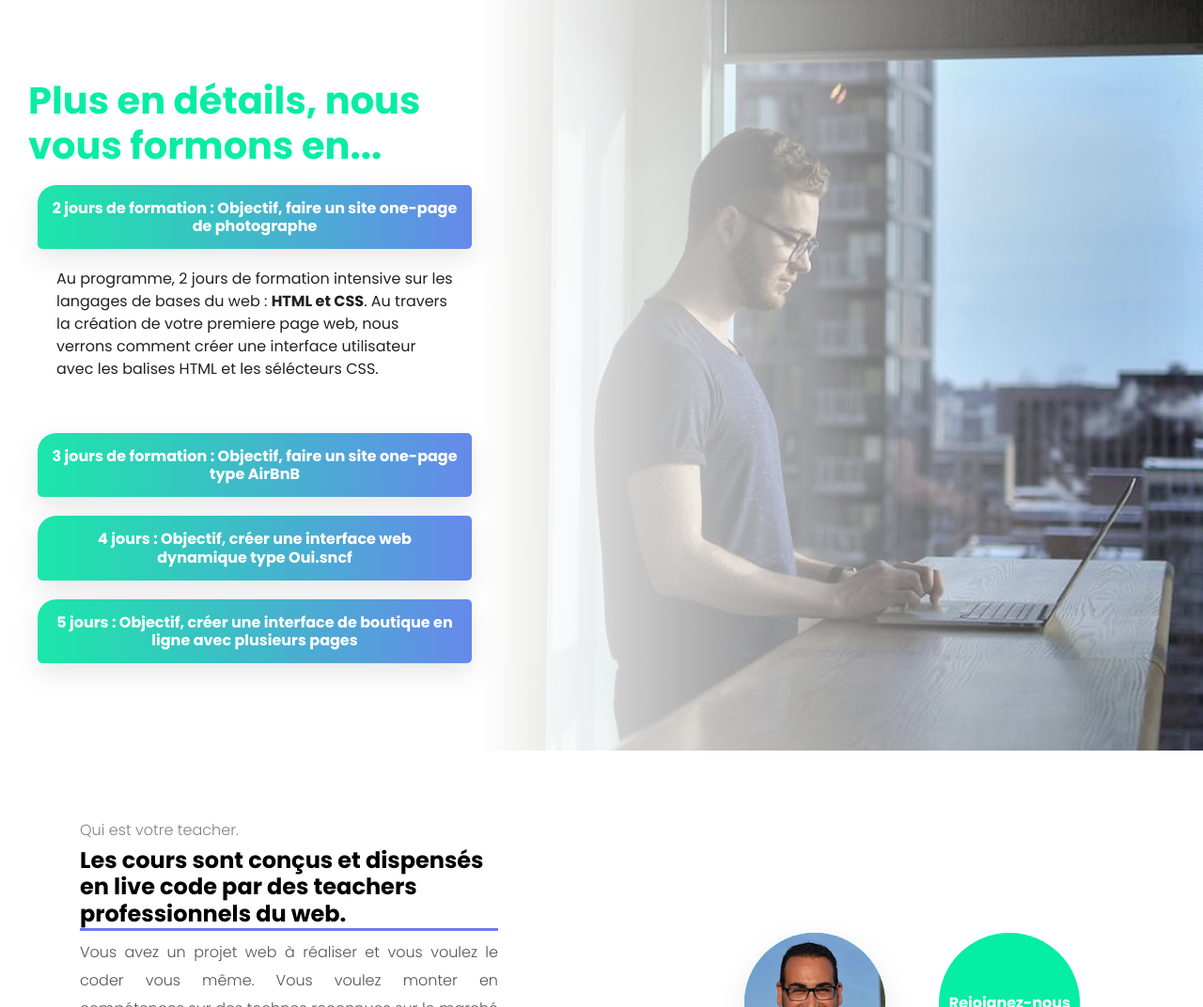
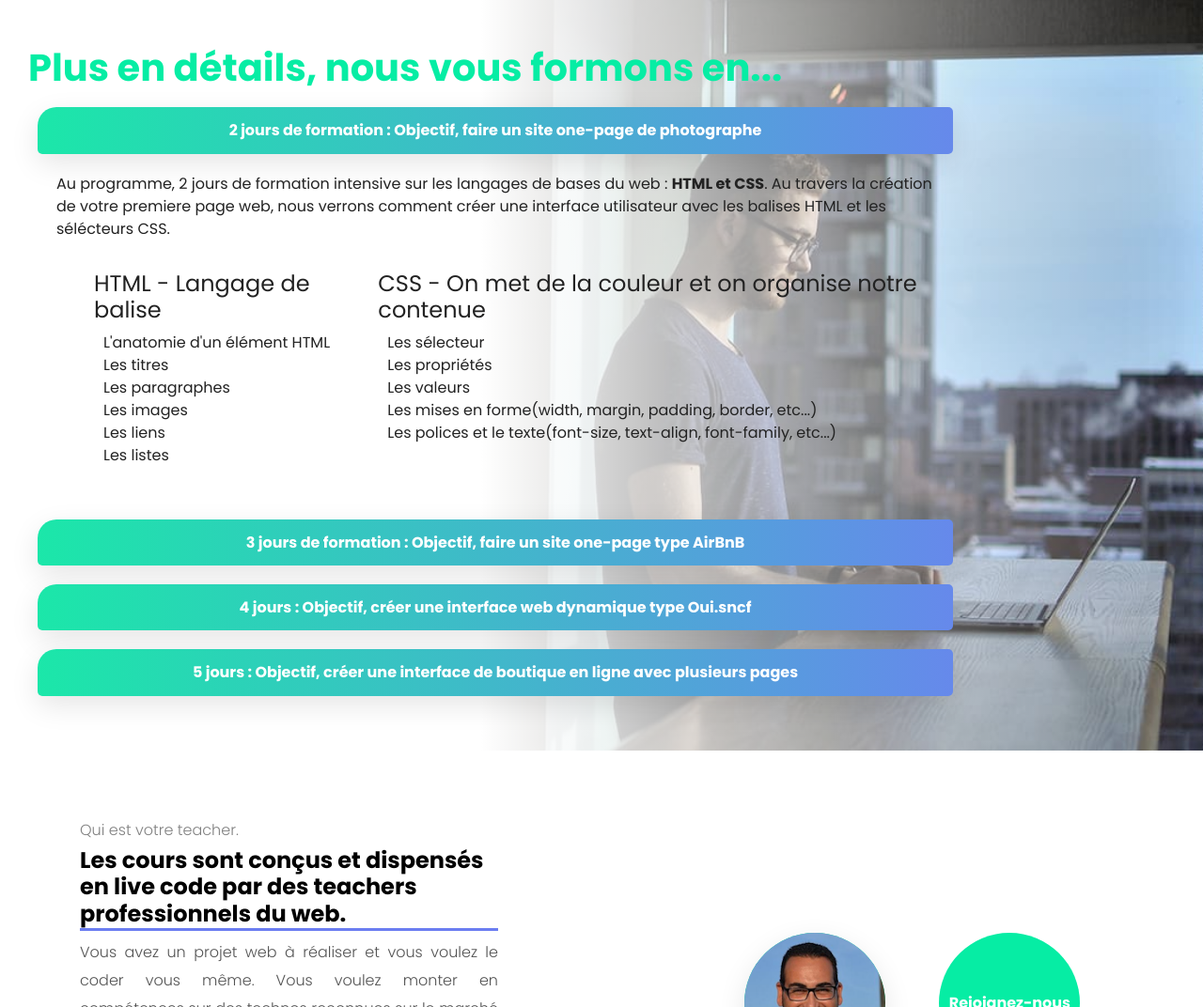
Before and after one commit to vamos91/test-contact-form, a website: page views/index.html in a window 1280 px wide. Shown: the part 5592-6664 px from the top of the page at 94% size. Drawn offline with nearby package versions, Linux system fonts and the light colour scheme; files that its build step writes are made by us from their sources; files whose address does not match are found by name.

Commit message:
programme update

```diff
--- a/public/style.css
+++ b/public/style.css
@@ -215,7 +215,7 @@ button{
 }
 
 .accordion{
-    width: 40%;
+    width: 80%;
     padding-left: 30px;
 }
 
@@ -542,3 +542,7 @@ form{
     box-shadow:  0 10px 30px rgba(0,0,0,.1);
     transition: .4s;
 }
+
+.details{
+  display: flex;
+}
--- a/views/index.html
+++ b/views/index.html
@@ -324,6 +324,27 @@
                     <div id="collapseOne" class="collapse show" aria-labelledby="headingOne" data-parent="#accordionExample">
                     <div class="card-body">
                         <p>Au programme, 2 jours de formation intensive sur les langages de bases du web : <strong>HTML et CSS</strong>. Au travers la création de votre premiere page web, nous verrons comment créer une interface utilisateur avec les balises HTML et les sélécteurs CSS.</p>
+                        <div class="details">
+                           <ul>
+                            <h4>HTML - Langage de balise</h4>
+                            <li>L'anatomie d'un élément HTML</li>
+                            <li>Les titres</li>
+                            <li>Les paragraphes</li>
+                            <li>Les images</li>
+                            <li>Les liens</li>
+                            <li>Les listes</li>
+                          </ul>
+                          <ul>
+                            <h4>CSS - On met de la couleur et on organise notre contenue</h4>
+                            <li>Les sélecteur</li>
+                            <li>Les propriétés</li>
+                            <li>Les valeurs</li>
+                            <li>Les mises en forme(width, margin, padding, border, etc...)</li>
+                            <li>Les polices et le texte(font-size, text-align, font-family, etc...)</li>
+                            <li></li>
+                          </ul>
+                        </div>
+
                     </div>
                     </div>
                 </div>
@@ -338,6 +359,29 @@
                     <div id="collapseTwo" class="collapse" aria-labelledby="headingTwo" data-parent="#accordionExample">
                     <div class="card-body">
                         <p>Sur cette formation, en plus des langages de bases du web que sont <strong>HTML et CSS</strong>, nous allons nous intéresser au <strong>maquettage de site</strong>. Un préalable indispensable si on veut travailler en agence web. Nous développerons ensemble de célèbre site de réservation AirBnB.</p>
+                        <h4>On prototype avec Figma</h4>
+                        <p>L'idée est de contruire un visuel fidéle à ce que l'on veut avant de coder.</p>
+                        <div class="details">
+                          <ul>
+                            <h4>HTML - Langage de balise</h4>
+                            <li>L'anatomie d'un élément HTML</li>
+                            <li>Les titres</li>
+                            <li>Les paragraphes</li>
+                            <li>Les images</li>
+                            <li>Les liens</li>
+                            <li>Les listes</li>
+                          </ul>
+                          <ul>
+                            <h4>CSS - On met de la couleur et on organise notre contenue</h4>
+                            <li>Les sélecteur</li>
+                            <li>Les propriétés</li>
+                            <li>Les valeurs</li>
+                            <li>Les mises en forme(width, margin, padding, border, etc...)</li>
+                            <li>Les polices et le texte(font-size, text-align, font-family, etc...)</li>
+                            <li></li>
+                          </ul>
+                        </div>
+
                     </div>
                     </div>
                 </div>
@@ -351,7 +395,25 @@
                     </div>
                     <div id="collapseThree" class="collapse" aria-labelledby="headingThree" data-parent="#accordionExample">
                     <div class="card-body">
+                      <p>Pré-requis : connaitre les bases de HTML et CSS</p>
                         <p>UI/UX ?? L'expérience utilisateur c'est quoi ?! Javascript va répondre à cette question ! Cette formation a pour but de donner les bases permettant de dynamiser un site web et d'améliorer l'interactivité avec l'utilisateur. Nous vous initions aux bases de <strong>l'algorithme</strong>. Les <strong>frameworks CSS</strong> sont également au programme afin de facilité le développement. Nous développerons ensemble l'interface utilisateur de oui.sncf</p>
+                        <p>Plus en détail, nous aborderons les sujets suivants:</p>
+                        <div class="details">
+                           <ul>
+                            <li>Qu'est ce que le DOM.</li>
+                            <li>Les variables.</li>
+                            <li>Sélectionner un élément du DOM (querySelector).</li>
+                            <li>Les opérateurs (d'assignation, logique, arithmétique).</li>
+                            <li>Les chaines de caractère.</li>
+                          </ul>
+                          <ul>
+                            <li>Les structures conditionnelles.</li>
+                            <li>Les boucles.</li>
+                            <li>Les fonctions.</li>
+                            <li>Les évenements.</li>
+                          </ul>
+                        </div>
+
                     </div>
                     </div>
                 </div>
@@ -366,6 +428,7 @@
                         <div id="collapseThree" class="collapse" aria-labelledby="headingThree" data-parent="#accordionExample">
                         <div class="card-body">
                             <p>Dans cette formation, nous verrons les bases HTML - CSS, quelques notions de Javascript dans l'objectif de structurer un site de boutique en ligne <strong>(barre de navigation, header, page produit, call to action, footer, etc...)</strong> et qu'elle s'adapte à n'importe quel support <strong>(responsive design)</strong>.</p>
+                            <p>Nous reporendrons l'essentiel des points des formations initiales.</p>
                         </div>
                         </div>
                     </div>
```
